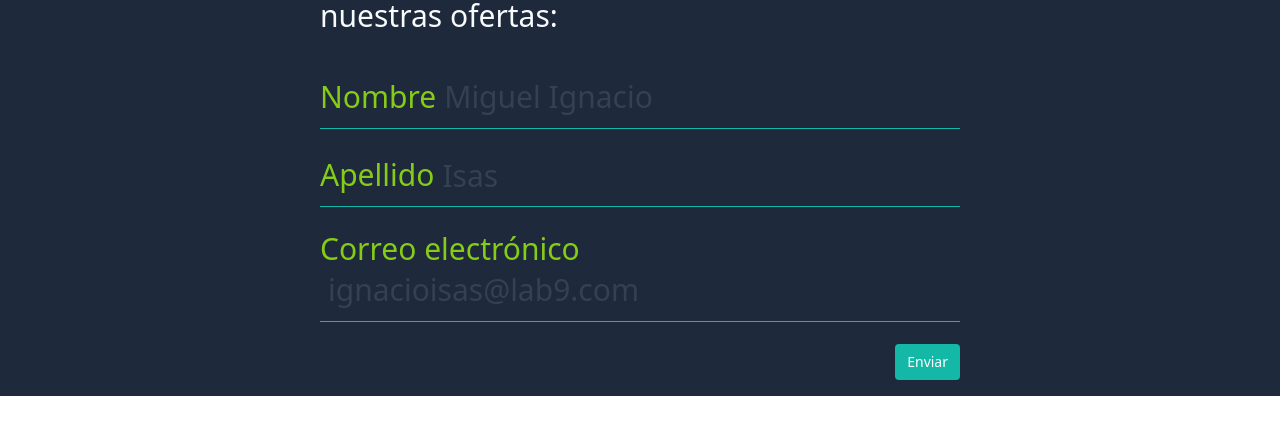
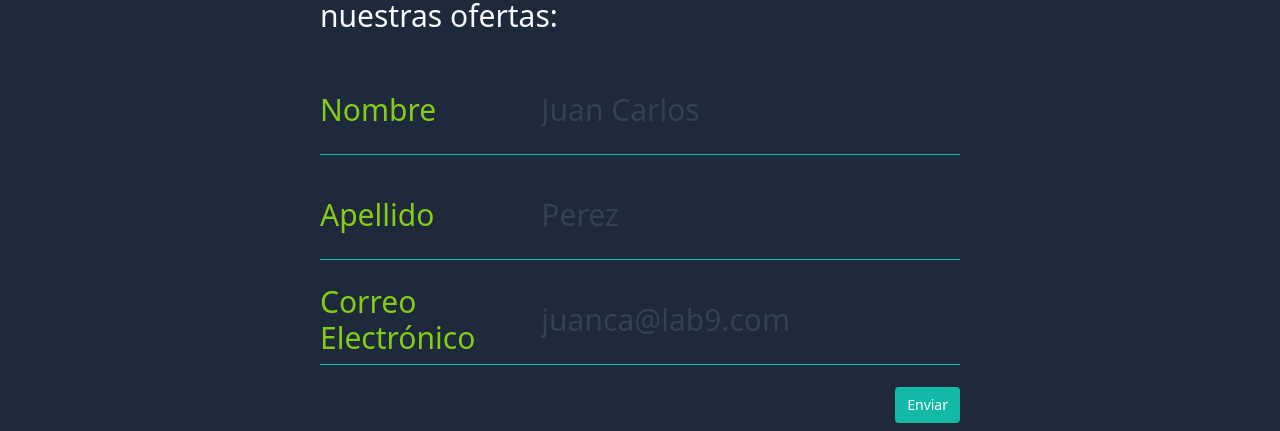
Before and after one commit to ignacioisas9/interaction-gallery, a React (Create React App) app: page / in a window 1280 px wide. Shown: the part 930-1361 px from the top of the page. Before the commit the page ends 1326 px from the top, so only its background shows below. Built offline with nearby package versions, Linux system fonts and the light colour scheme.

Commit message:
Form done

```diff
--- a/src/App.js
+++ b/src/App.js
@@ -57,35 +57,43 @@ export function App() {
             validate={validate}
             render={({ handleSubmit }) => (
               <form class="w-full" onSubmit={handleSubmit}>
+              <div className="grid grid-flow-row-dense grid-cols-3 grid-rows-3">
                 <div className="flex mb-4 items-center border-b border-teal-500 py-2">
                   <label className="text-lime-500">Nombre</label>
+                </div>
+                <div className="flex x mb-4 items-center border-b border-teal-500 col-span-2">
                   <Field
                     className="w-full appearance-none bg-transparent border-none text-white-600 placeholder:text-slate-700 py-1 px-2 leading-tight focus:outline-none"
                     type="text"
                     name="firstName"
                     component="input"
-                    placeholder="Miguel Ignacio"
+                    placeholder="Juan Carlos"
                   />
                 </div>
                 <div className="flex mb-4 items-center border-b border-teal-500 py-2">
                   <label className="text-lime-500">Apellido</label>
+                </div>
+                <div className="flex x mb-4 items-center border-b border-teal-500 col-span-2">
                   <Field
                     className="w-full appearance-none bg-transparent border-none text-white-700 placeholder:text-slate-700 py-1 px-2 leading-tight focus:outline-none"
                     type="text"
                     name="lastName"
                     component="input"
-                    placeholder="Isas"
+                    placeholder="Perez"
                   />
                 </div>
-                <div className=" mb-4 items-center border-b border-teal-500 py-2">
-                  <label className=" text-lime-500">Correo electrónico</label>
+                <div className="flex mb-4 items-center border-b border-teal-500 py-2">
+                  <label className="text-lime-500">Correo Electrónico</label>
+                </div>
+                <div className="flex x mb-4 items-center border-b border-teal-500 col-span-2">
                   <Field
                     className="appearance-none bg-transparent border-none text-white-700 placeholder:text-slate-700 py-1 px-2 leading-tight focus:outline-none"
                     type="text"
                     name="email"
                     component="input"
-                    placeholder="ignacioisas@lab9.com"
+                    placeholder="juanca@lab9.com"
                   />
+                </div>
                 </div>
                 <div className="float-right">
                   <button
```
